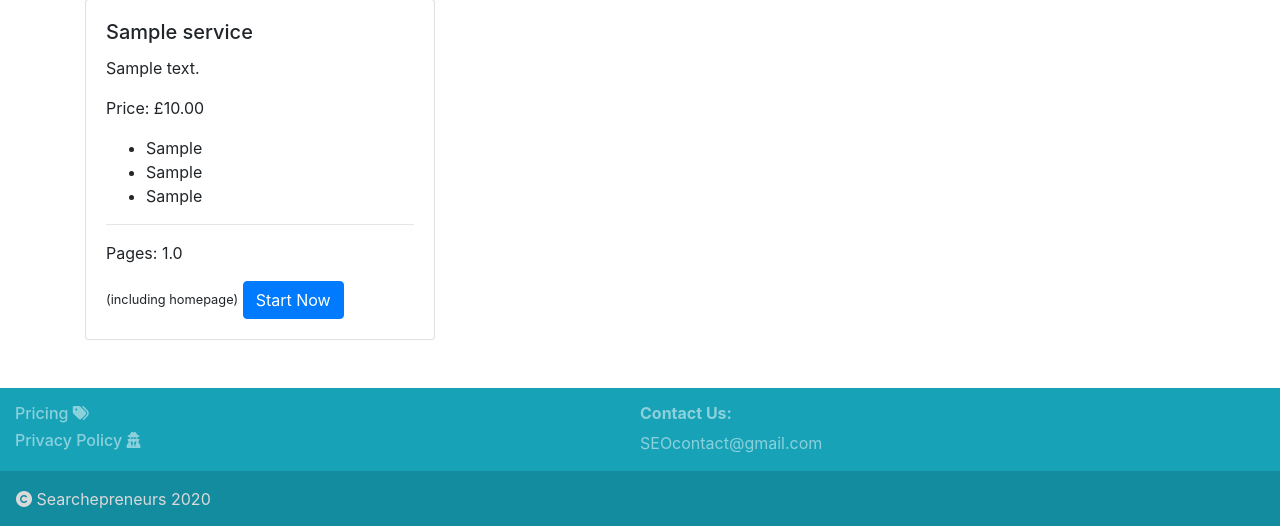
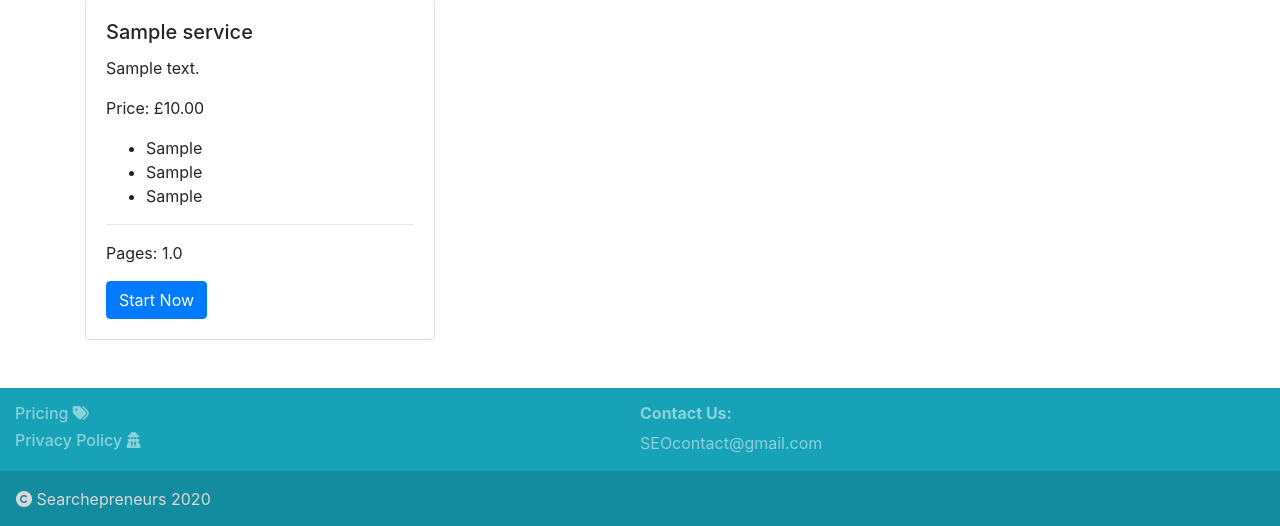
Before and after one commit to Code-Institute-Submissions/Searchepreneurs, a Django app: page /services/ in a window 1280 px wide. Shown: the part 239-765 px from the top of the page. Run offline with Django 3.2, Linux system fonts and the light colour scheme; tables that the repository leaves empty hold one stand-in row (values such as "Sample post"); some libraries are stand-ins or nearby versions.

Commit message:
Removed <small> text

```diff
--- a/services/templates/services.html
+++ b/services/templates/services.html
@@ -32,7 +32,6 @@
                     </p>
                     <hr>
                     <p class="card-text">Pages: {{ service.pages_audited }}</p>
-                    <small>(including homepage)</small>
                     <a href="{% url 'purchase' service.id %}" class="btn btn-primary">Start Now</a>
                 </div>
             </div>
```
